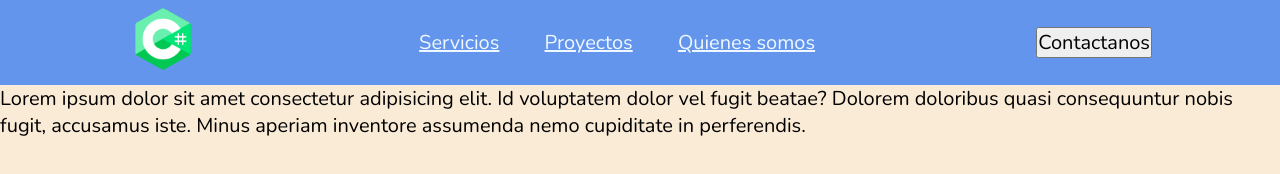
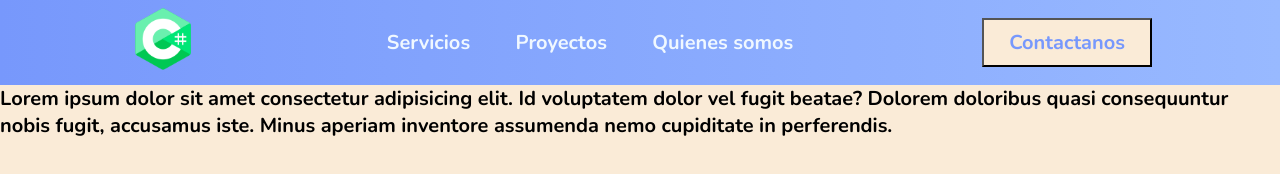
Before and after one commit to DesarrolloMVR/HospedajeWeb, a plain HTML site: page index.html in a window 1280 px wide. Drawn offline with nearby package versions, Linux system fonts and the light colour scheme.

Commit message:
Cambie la fuente a nunito 700

```diff
--- a/css/style.css
+++ b/css/style.css
@@ -1,6 +1,6 @@
 /*Se cargan las fuentes del proyecto*/
 
-@import url('https://fonts.googleapis.com/css2?family=Nunito:wght@300&display=swap');
+@import url('https://fonts.googleapis.com/css2?family=Nunito:wght@700&display=swap');
 
 *{
     box-sizing: border-box;
@@ -14,8 +14,9 @@ body{
     background-color: antiquewhite;
 }
 
+/* Css para la cabecera */
 header{
-    background-color: cornflowerblue;
+    background: linear-gradient(to right, #7798FC, #98B9FF);
     display: flex;
     justify-content: space-between;
     align-items: center;
@@ -53,4 +54,16 @@ header .nav-links li:hover{
 header .nav-links a{
     font-size: 700;
     color: aliceblue;
+    text-decoration: none;
 }
+
+header .nav-links a:hover{
+    color: black;
+}
+
+button{
+    color: #7798FC;
+    padding: 9px 25px;
+    background-color: antiquewhite;
+    font-weight: 700;
+}
```
